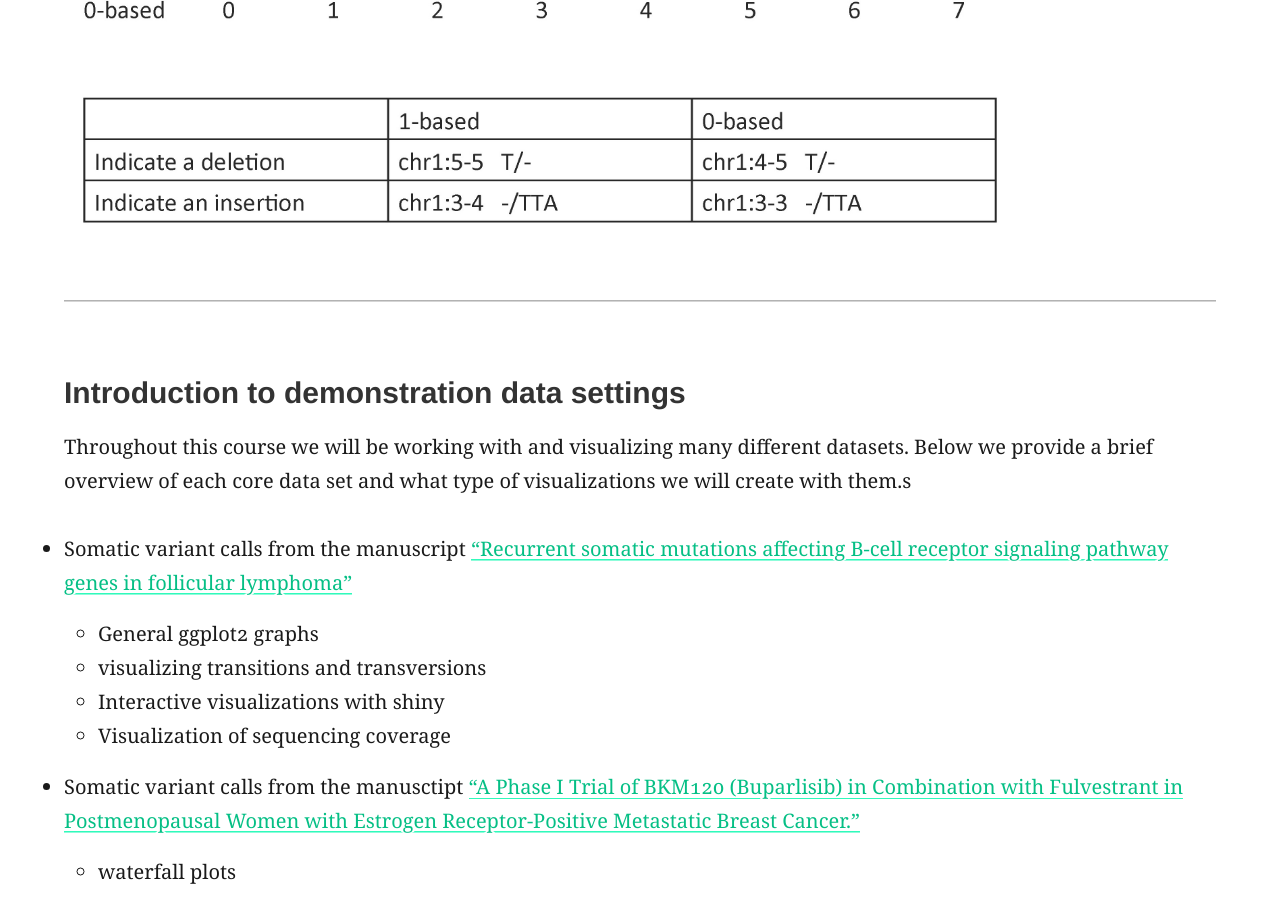
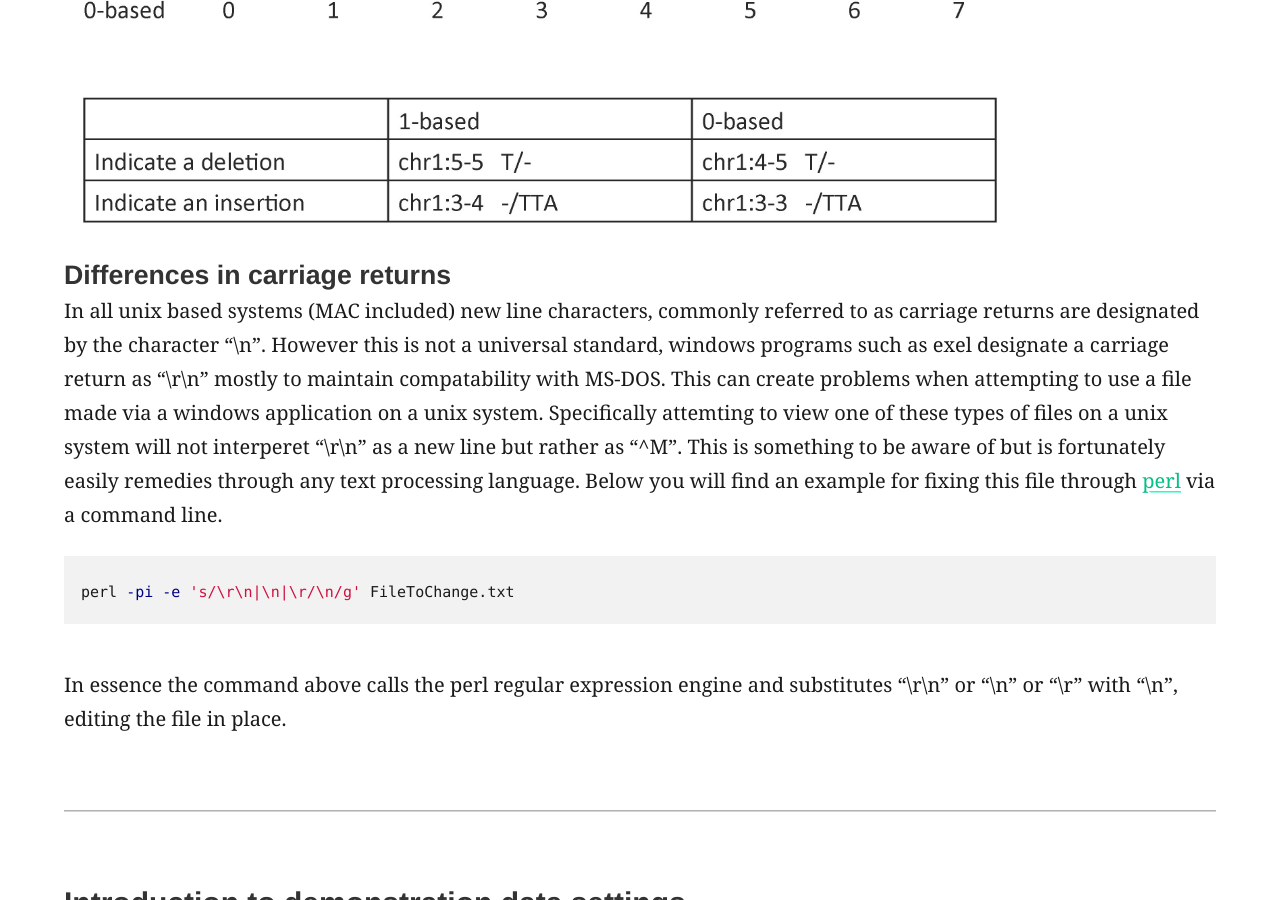
Before and after one commit to griffithlab/genviz.org, a Jekyll site: the page built from _posts/0001-02-01-Review_of_Central_Concepts.md, in a window 1280 px wide and 900 px high, scrolled down 5645 px. Built offline with Jekyll 4.4.1, drawn with Linux system fonts in a browser that asks for light colours; nearby versions of some CDN libraries.

Commit message:
added section on carriage returns

````diff
--- a/_posts/0001-02-01-Review_of_Central_Concepts.md
+++ b/_posts/0001-02-01-Review_of_Central_Concepts.md
@@ -95,6 +95,15 @@ To indicate insertions or deletions:
 
 {% include figure.html image="/assets/Central_Concepts/insertion_or_deletion.jpg" width="950" %}
 
+#### Differences in carriage returns
+In all unix based systems (MAC included) new line characters, commonly referred to as carriage returns are designated by the character "\n". However this is not a universal standard, windows programs such as exel designate a carriage return as "\r\n" mostly to maintain compatability with MS-DOS. This can create problems when attempting to use a file made via a windows application on a unix system. Specifically attemting to view one of these types of files on a unix system will not interperet "\r\n" as a new line but rather as "^M". This is something to be aware of but is fortunately easily remedies through any text processing language. Below you will find an example for fixing this file through [perl](https://www.perl.org/) via a command line.
+
+```bash
+perl -pi -e 's/\r\n|\n|\r/\n/g' FileToChange.txt
+```
+
+In essence the command above calls the perl regular expression engine and substitutes "\r\n" or "\n" or "\r" with "\n", editing the file in place.
+
 ***
 
 ### Introduction to demonstration data settings
````
